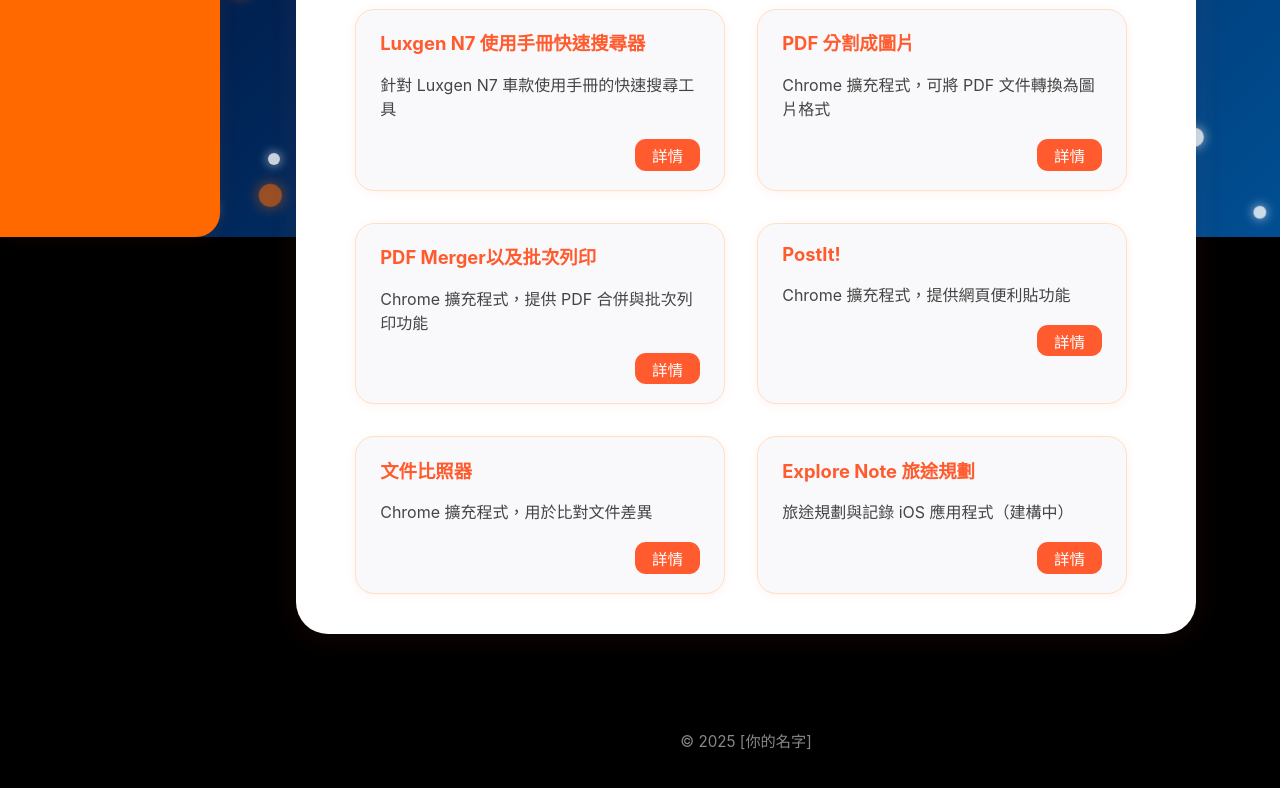
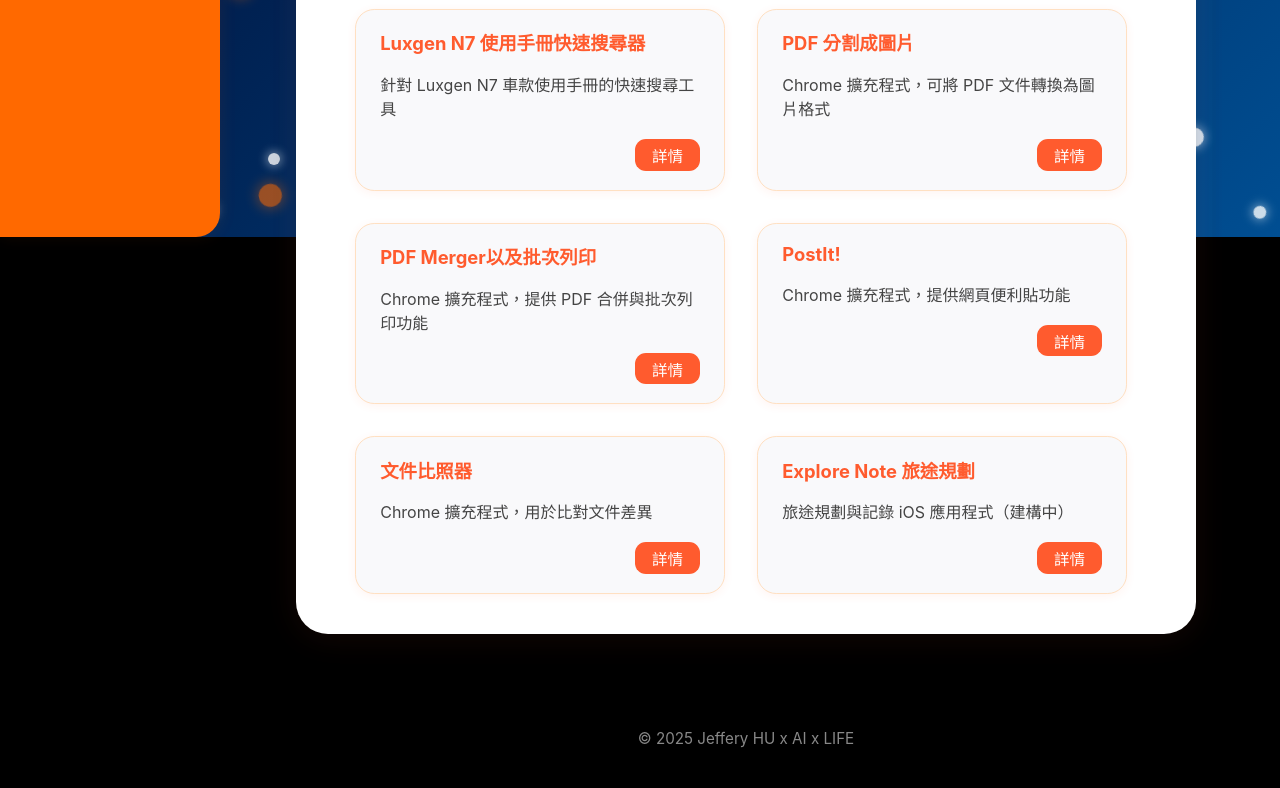
Before and after one commit to Jeffery1029/jeffery1029.github.io, a plain HTML site: page src/portfolio.html in a window 1280 px wide. Shown: the part 563-1351 px from the top of the page. Drawn offline with Linux system fonts and the light colour scheme.

Commit message:
Update portfolio.html

```diff
--- a/src/portfolio.html
+++ b/src/portfolio.html
@@ -249,7 +249,7 @@
 }
 </style>
   <footer>
-    <p>&copy; 2025 [你的名字]</p>
+    <p>&copy; 2025 Jeffery HU x AI x LIFE</p>
   </footer>
   <script src="js/data.js"></script>
   <script src="js/markdown.js"></script>
```
